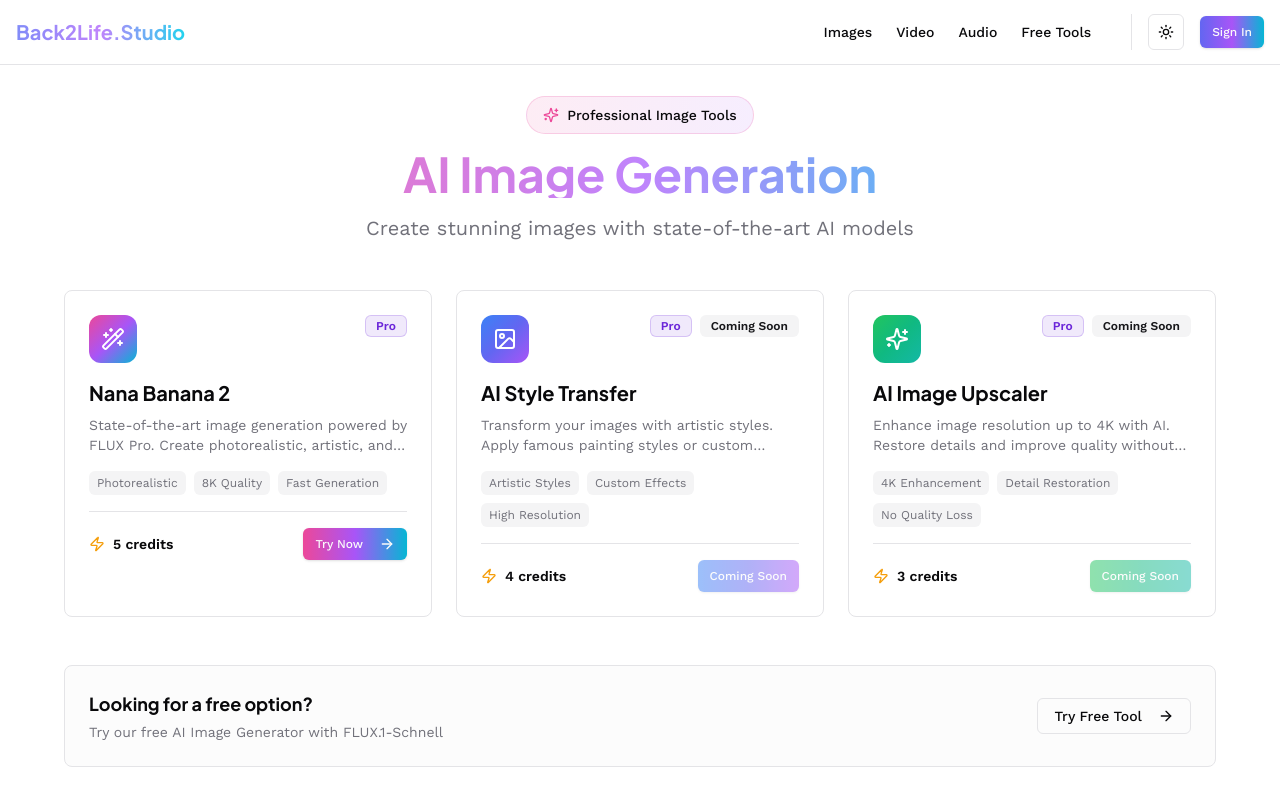
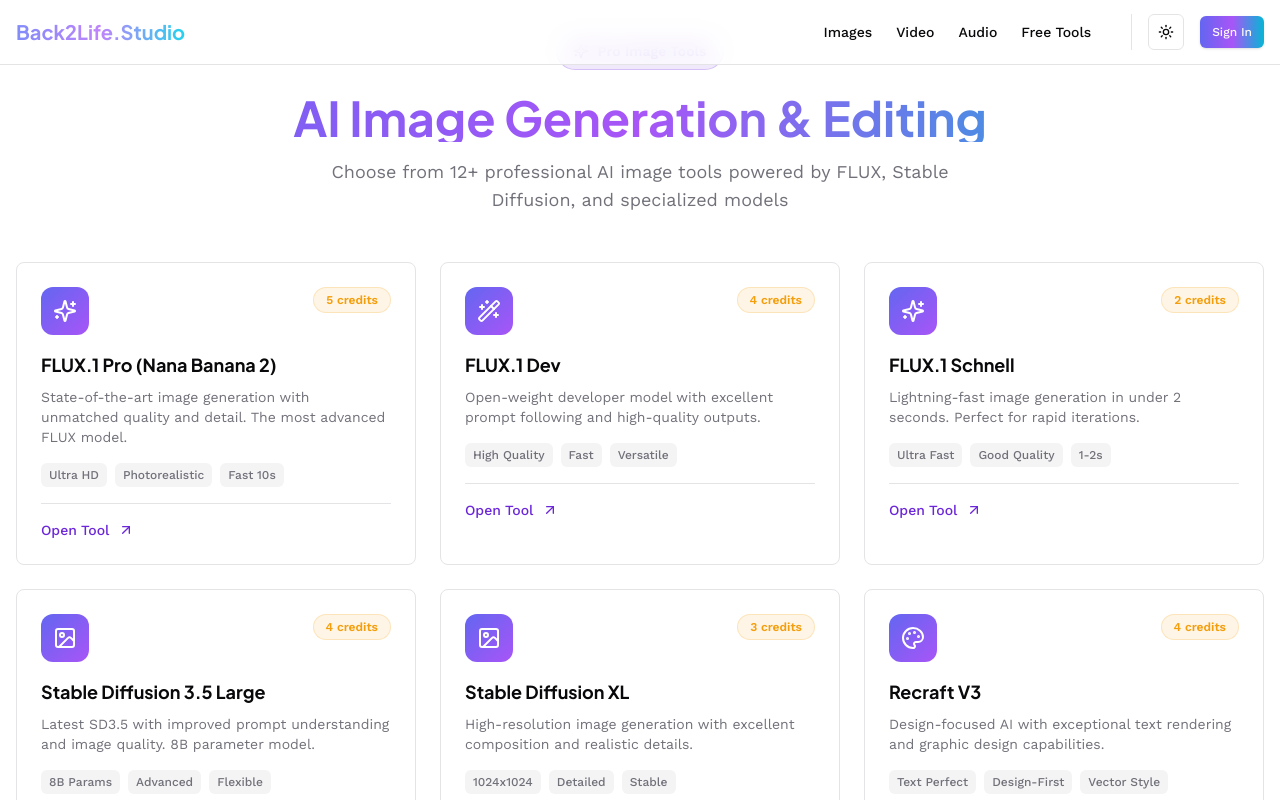
Before and after one commit to ashinstinct/sg-3f9e0639-0e46-47e0-ba87-cf415efaed8a-1774293159, a Next.js app: page /images in a window 1280 px wide. Shown: the top 800 px of the page. Built offline with nearby package versions, Linux system fonts and the light colour scheme.

Commit message:
feat(tools): add new models to image and video hubs

```diff
--- a/src/pages/images.tsx
+++ b/src/pages/images.tsx
@@ -1,154 +1,222 @@
 import { Navigation } from "@/components/Navigation";
 import { SEO } from "@/components/SEO";
+import { Button } from "@/components/ui/button";
 import { Card, CardContent } from "@/components/ui/card";
-import { Badge } from "@/components/ui/badge";
-import { Button } from "@/components/ui/button";
-import { Sparkles, Wand2, Image as ImageIcon, Zap, ArrowRight } from "lucide-react";
+import { Sparkles, Image as ImageIcon, Wand2, ArrowUpRight, Palette, Brush, Eraser, ZoomIn, Frame } from "lucide-react";
 import Link from "next/link";
 
-const IMAGE_TOOLS = [
+export default function ImagesPage() {
+  const imageTools = [
     {
-    id: "nana-banana",
-    name: "Nana Banana 2",
-    description: "State-of-the-art image generation powered by FLUX Pro. Create photorealistic, artistic, and creative images.",
-    icon: Wand2,
+      name: "FLUX.1 Pro (Nana Banana 2)",
+      description: "State-of-the-art image generation with unmatched quality and detail. The most advanced FLUX model.",
+      icon: Sparkles,
       credits: 5,
-    route: "/tools/nana-banana",
-    features: ["Photorealistic", "8K Quality", "Fast Generation"],
-    gradient: "from-pink-500 via-purple-500 to-cyan-500",
+      status: "active" as const,
+      link: "/tools/nana-banana",
+      features: ["Ultra HD", "Photorealistic", "Fast 10s"],
     },
     {
-    id: "style-transfer",
-    name: "AI Style Transfer",
-    description: "Transform your images with artistic styles. Apply famous painting styles or custom artistic effects.",
+      name: "FLUX.1 Dev",
+      description: "Open-weight developer model with excellent prompt following and high-quality outputs.",
+      icon: Wand2,
+      credits: 4,
+      status: "active" as const,
+      link: "/tools/flux-dev",
+      features: ["High Quality", "Fast", "Versatile"],
+    },
+    {
+      name: "FLUX.1 Schnell",
+      description: "Lightning-fast image generation in under 2 seconds. Perfect for rapid iterations.",
+      icon: Sparkles,
+      credits: 2,
+      status: "active" as const,
+      link: "/tools/flux-schnell",
+      features: ["Ultra Fast", "Good Quality", "1-2s"],
+    },
+    {
+      name: "Stable Diffusion 3.5 Large",
+      description: "Latest SD3.5 with improved prompt understanding and image quality. 8B parameter model.",
       icon: ImageIcon,
       credits: 4,
-    route: "/tools/style-transfer",
-    features: ["Artistic Styles", "Custom Effects", "High Resolution"],
-    gradient: "from-blue-500 via-indigo-500 to-purple-500",
-    comingSoon: true,
+      status: "active" as const,
+      link: "/tools/sd-35-large",
+      features: ["8B Params", "Advanced", "Flexible"],
     },
     {
-    id: "upscaler",
-    name: "AI Image Upscaler",
-    description: "Enhance image resolution up to 4K with AI. Restore details and improve quality without losing clarity.",
+      name: "Stable Diffusion XL",
+      description: "High-resolution image generation with excellent composition and realistic details.",
+      icon: ImageIcon,
+      credits: 3,
+      status: "active" as const,
+      link: "/tools/sdxl",
+      features: ["1024x1024", "Detailed", "Stable"],
+    },
+    {
+      name: "Recraft V3",
+      description: "Design-focused AI with exceptional text rendering and graphic design capabilities.",
+      icon: Palette,
+      credits: 4,
+      status: "active" as const,
+      link: "/tools/recraft-v3",
+      features: ["Text Perfect", "Design-First", "Vector Style"],
+    },
+    {
+      name: "FLUX LoRA",
+      description: "Custom-trained FLUX models for specific styles. Apply artistic styles to your generations.",
+      icon: Brush,
+      credits: 5,
+      status: "active" as const,
+      link: "/tools/flux-lora",
+      features: ["Custom Styles", "Fine-tuned", "Unique"],
+    },
+    {
+      name: "Face to Sticker",
+      description: "Transform any face photo into a fun cartoon sticker with AI. Perfect for avatars.",
       icon: Sparkles,
       credits: 3,
-    route: "/tools/upscaler",
-    features: ["4K Enhancement", "Detail Restoration", "No Quality Loss"],
-    gradient: "from-green-500 via-emerald-500 to-teal-500",
-    comingSoon: true,
+      status: "active" as const,
+      link: "/tools/face-sticker",
+      features: ["Fun", "Instant", "Cartoon Style"],
+    },
+    {
+      name: "Image to Image",
+      description: "Transform existing images with AI guidance. Preserve structure while changing style.",
+      icon: Wand2,
+      credits: 4,
+      status: "active" as const,
+      link: "/tools/image-to-image",
+      features: ["Style Transfer", "Guided", "Controlled"],
+    },
+    {
+      name: "AI Inpainting",
+      description: "Intelligently fill, remove, or replace parts of images. Perfect for editing and restoration.",
+      icon: Eraser,
+      credits: 3,
+      status: "active" as const,
+      link: "/tools/inpainting",
+      features: ["Smart Fill", "Object Removal", "Restoration"],
+    },
+    {
+      name: "AI Image Upscaler",
+      description: "Enhance image resolution up to 4x with AI. Recover details and sharpen blurry photos.",
+      icon: ZoomIn,
+      credits: 3,
+      status: "active" as const,
+      link: "/tools/upscaler",
+      features: ["4x Upscale", "Detail Recovery", "Sharp"],
+    },
+    {
+      name: "Background Removal",
+      description: "Instantly remove backgrounds with pixel-perfect precision. Export with transparency.",
+      icon: Frame,
+      credits: 2,
+      status: "active" as const,
+      link: "/tools/background-removal",
+      features: ["Instant", "Precise", "Transparent"],
     },
   ];
 
-export default function ImagesHub() {
   return (
     <>
       <SEO
-        title="AI Image Generation Tools - Back2Life.Studio"
-        description="Professional AI image generation tools powered by the latest models"
+        title="Pro Image Tools - AI Image Generators | Back2Life.Studio"
+        description="Access 12+ professional AI image generation tools. FLUX Pro, Stable Diffusion, Recraft V3, and specialized image editing tools."
+        image="/og-image.png"
       />
-      <div className="min-h-screen bg-background">
+      <div className="min-h-screen bg-gradient-to-b from-background via-background to-muted/30">
         <Navigation />
 
-        <div className="container mx-auto px-4 pt-24 pb-12">
-          {/* Hero Section */}
-          <div className="max-w-4xl mx-auto text-center mb-12">
-            <div className="inline-flex items-center gap-2 px-4 py-2 rounded-full bg-gradient-to-r from-pink-500/10 to-purple-500/10 border border-pink-500/20 mb-4">
-              <Sparkles className="w-4 h-4 text-pink-500" />
-              <span className="text-sm font-medium">Professional Image Tools</span>
+        <div className="container mx-auto px-4 py-8 max-w-7xl">
+          {/* Header */}
+          <div className="text-center mb-12">
+            <div className="inline-flex items-center gap-2 px-4 py-2 rounded-full bg-primary/10 border border-primary/20 mb-6">
+              <Sparkles className="w-4 h-4 text-primary" />
+              <span className="text-sm font-semibold text-primary">Pro Image Tools</span>
             </div>
 
-            <h1 className="font-heading font-bold text-5xl mb-4 bg-gradient-to-r from-pink-400 via-purple-400 to-cyan-400 bg-clip-text text-transparent">
-              AI Image Generation
+            <h1 className="font-heading text-4xl md:text-5xl font-bold mb-4 bg-gradient-to-r from-indigo-500 via-purple-500 to-cyan-500 bg-clip-text text-transparent">
+              AI Image Generation & Editing
             </h1>
 
-            <p className="text-xl text-muted-foreground">
-              Create stunning images with state-of-the-art AI models
+            <p className="text-lg text-muted-foreground max-w-2xl mx-auto">
+              Choose from 12+ professional AI image tools powered by FLUX, Stable Diffusion, and specialized models
             </p>
           </div>
 
           {/* Tools Grid */}
-          <div className="max-w-6xl mx-auto grid md:grid-cols-2 lg:grid-cols-3 gap-6">
-            {IMAGE_TOOLS.map((tool) => {
+          <div className="grid grid-cols-1 md:grid-cols-2 lg:grid-cols-3 gap-6 mb-12">
+            {imageTools.map((tool) => {
               const Icon = tool.icon;
               return (
-                <Card key={tool.id} className="group relative overflow-hidden hover:shadow-lg hover:shadow-primary/10 transition-all">
-                  <div className={`absolute inset-0 bg-gradient-to-br ${tool.gradient} opacity-0 group-hover:opacity-5 transition-opacity`} />
+                <Link key={tool.name} href={tool.link}>
+                  <Card className="group relative overflow-hidden hover:border-primary/50 transition-all hover:shadow-lg hover:shadow-primary/10 cursor-pointer h-full">
+                    <div className="absolute inset-0 bg-gradient-to-br from-indigo-500/5 via-purple-500/5 to-cyan-500/5 opacity-0 group-hover:opacity-100 transition-opacity" />
 
                     <CardContent className="p-6 relative">
                       <div className="flex items-start justify-between mb-4">
-                      <div className={`w-12 h-12 rounded-xl bg-gradient-to-br ${tool.gradient} flex items-center justify-center`}>
+                        <div className="w-12 h-12 rounded-xl bg-gradient-to-br from-indigo-500 to-purple-500 flex items-center justify-center">
                           <Icon className="w-6 h-6 text-white" />
                         </div>
                         <div className="flex gap-2">
-                        <Badge variant="secondary" className="bg-primary/10 text-primary border-primary/20">
-                          Pro
-                        </Badge>
-                        {tool.comingSoon && (
-                          <Badge variant="secondary">Coming Soon</Badge>
+                          <span className="px-3 py-1 rounded-full text-xs font-semibold bg-amber-500/10 text-amber-500 border border-amber-500/20">
+                            {tool.credits} credits
+                          </span>
+                          {tool.status === "coming_soon" && (
+                            <span className="px-3 py-1 rounded-full text-xs font-semibold bg-muted text-muted-foreground">
+                              Soon
+                            </span>
                           )}
                         </div>
                       </div>
 
-                    <h3 className="font-heading font-bold text-xl mb-2">
+                      <h3 className="font-heading font-bold text-lg mb-2 group-hover:text-primary transition-colors">
                         {tool.name}
                       </h3>
 
-                    <p className="text-sm text-muted-foreground mb-4 line-clamp-2">
+                      <p className="text-sm text-muted-foreground mb-4">
                         {tool.description}
                       </p>
 
-                    <div className="flex flex-wrap gap-2 mb-4">
+                      <div className="flex flex-wrap gap-2">
                         {tool.features.map((feature) => (
-                        <span key={feature} className="px-2 py-1 rounded-md text-xs bg-muted text-muted-foreground">
+                          <span
+                            key={feature}
+                            className="px-2 py-1 rounded-md text-xs bg-muted text-muted-foreground font-medium"
+                          >
                             {feature}
                           </span>
                         ))}
                       </div>
 
-                    <div className="flex items-center justify-between pt-4 border-t">
-                      <div className="flex items-center gap-2">
-                        <Zap className="w-4 h-4 text-amber-500" />
-                        <span className="text-sm font-semibold">{tool.credits} credits</span>
-                      </div>
-                      <Link href={tool.route}>
-                        <Button
-                          disabled={tool.comingSoon}
-                          size="sm"
-                          className={`bg-gradient-to-r ${tool.gradient} hover:opacity-90`}
-                        >
-                          {tool.comingSoon ? "Coming Soon" : (
-                            <>
-                              Try Now
-                              <ArrowRight className="ml-2 w-4 h-4" />
-                            </>
-                          )}
-                        </Button>
-                      </Link>
+                      <div className="flex items-center gap-2 mt-4 pt-4 border-t text-primary font-medium text-sm">
+                        Open Tool
+                        <ArrowUpRight className="w-4 h-4 group-hover:translate-x-1 group-hover:-translate-y-1 transition-transform" />
                       </div>
                     </CardContent>
                   </Card>
+                </Link>
               );
             })}
           </div>
 
-          {/* Free Alternative */}
-          <div className="max-w-6xl mx-auto mt-12">
-            <Card className="bg-muted/30">
-              <CardContent className="p-6">
-                <div className="flex items-center justify-between">
-                  <div>
-                    <h3 className="font-heading font-bold text-lg mb-1">Looking for a free option?</h3>
-                    <p className="text-sm text-muted-foreground">Try our free AI Image Generator with FLUX.1-Schnell</p>
-                  </div>
+          {/* Free Tool Section */}
+          <div className="text-center">
+            <Card className="max-w-2xl mx-auto border-primary/20 bg-gradient-to-br from-primary/5 to-primary/10">
+              <CardContent className="p-8">
+                <Sparkles className="w-12 h-12 mx-auto mb-4 text-primary" />
+                <h2 className="font-heading text-2xl font-bold mb-2">
+                  Try Our Free AI Image Generator
+                </h2>
+                <p className="text-muted-foreground mb-6">
+                  Generate unlimited images with FLUX.1-Schnell — no credits needed
+                </p>
                 <Link href="/generate">
-                    <Button variant="outline">
-                      Try Free Tool
-                      <ArrowRight className="ml-2 w-4 h-4" />
+                  <Button size="lg" className="bg-gradient-to-r from-indigo-500 to-purple-500 hover:opacity-90">
+                    Generate Free Images
+                    <ArrowUpRight className="ml-2 w-4 h-4" />
                   </Button>
                 </Link>
-                </div>
               </CardContent>
             </Card>
           </div>
--- a/src/pages/video.tsx
+++ b/src/pages/video.tsx
@@ -3,121 +3,159 @@
 import { Card, CardContent } from "@/components/ui/card";
 import { Badge } from "@/components/ui/badge";
 import { Button } from "@/components/ui/button";
-import { Video, Sparkles, Zap, ArrowRight } from "lucide-react";
+import { Video, Sparkles, Zap, ArrowRight, Film } from "lucide-react";
 import Link from "next/link";
 
-const VIDEO_MODELS = [
+const videoTools = [
   {
-    id: "kling-3",
     name: "Kling 3.0",
-    description: "Latest cinematic quality video generation with advanced camera movements and scene understanding.",
+    description: "Latest Kling model with cinematic quality, advanced camera movements, and photorealistic details.",
+    icon: Video,
     credits: 20,
     maxDuration: 10,
-    route: "/tools/kling-3",
-    gradient: "from-purple-500 via-pink-500 to-red-500",
+    status: "active" as const,
+    link: "/tools/kling-3",
+    features: ["Cinematic", "10s Max", "Camera Control"],
   },
   {
-    id: "kling-26",
     name: "Kling 2.6",
-    description: "Standard balanced quality with reliable performance for most video generation needs.",
+    description: "Standard Kling model with balanced quality and performance. Great for most use cases.",
+    icon: Video,
     credits: 16,
     maxDuration: 10,
-    route: "/tools/kling-26",
-    gradient: "from-blue-500 via-purple-500 to-pink-500",
+    status: "active" as const,
+    link: "/tools/kling-26",
+    features: ["Balanced", "10s Max", "Stable"],
   },
   {
-    id: "kling-25",
     name: "Kling 2.5 Pro",
-    description: "Enhanced details and professional-grade output for high-quality productions.",
+    description: "Pro version with enhanced detail rendering and improved motion consistency.",
+    icon: Video,
     credits: 18,
     maxDuration: 8,
-    route: "/tools/kling-25",
-    gradient: "from-cyan-500 via-blue-500 to-purple-500",
+    status: "active" as const,
+    link: "/tools/kling-25",
+    features: ["Enhanced", "8s Max", "Pro Quality"],
   },
   {
-    id: "kling-01",
+    name: "Kling 2.1",
+    description: "Earlier Kling model optimized for speed and efficiency. Still delivers great results.",
+    icon: Video,
+    credits: 14,
+    maxDuration: 8,
+    status: "active" as const,
+    link: "/tools/kling-21",
+    features: ["Fast", "8s Max", "Efficient"],
+  },
+  {
     name: "Kling 01",
-    description: "Experimental variant with unique artistic interpretations and creative outputs.",
+    description: "Experimental Kling variant with unique visual style and creative interpretations.",
+    icon: Sparkles,
     credits: 15,
     maxDuration: 6,
-    route: "/tools/kling-01",
-    gradient: "from-green-500 via-emerald-500 to-cyan-500",
+    status: "active" as const,
+    link: "/tools/kling-01",
+    features: ["Experimental", "6s Max", "Creative"],
   },
   {
-    id: "luma",
     name: "Luma Dream Machine",
-    description: "Fast generation with exceptional quality. Perfect for quick iterations and rapid prototyping.",
+    description: "Fast, high-quality video generation. Perfect for quick turnaround and professional results.",
+    icon: Zap,
     credits: 15,
     maxDuration: 5,
-    route: "/tools/luma",
-    gradient: "from-orange-500 via-pink-500 to-purple-500",
+    status: "active" as const,
+    link: "/tools/luma",
+    features: ["Fast Gen", "5s Max", "High Quality"],
   },
   {
-    id: "runway",
     name: "Runway Gen-3 Turbo",
-    description: "Professional-grade video generation trusted by filmmakers and content creators worldwide.",
+    description: "Professional-grade video generation from Runway. Industry-standard quality and reliability.",
+    icon: Film,
     credits: 18,
     maxDuration: 10,
-    route: "/tools/runway",
-    gradient: "from-indigo-500 via-purple-500 to-pink-500",
+    status: "active" as const,
+    link: "/tools/runway",
+    features: ["Pro Grade", "10s Max", "Reliable"],
   },
   {
-    id: "minimax",
     name: "MiniMax Video",
-    description: "Cost-effective solution with good quality output. Ideal for high-volume projects.",
+    description: "Cost-effective video generation with good quality. Best value for your credits.",
+    icon: Sparkles,
     credits: 12,
     maxDuration: 6,
-    route: "/tools/minimax",
-    gradient: "from-teal-500 via-green-500 to-emerald-500",
+    status: "active" as const,
+    link: "/tools/minimax",
+    features: ["Cost-Effective", "6s Max", "Good Quality"],
   },
   {
-    id: "hunyuan",
     name: "Hunyuan Video",
-    description: "Tencent's advanced AI model with superior scene composition and motion dynamics.",
+    description: "Tencent's advanced video AI with strong scene understanding and realistic motion.",
+    icon: Video,
     credits: 16,
     maxDuration: 8,
-    route: "/tools/hunyuan",
-    gradient: "from-red-500 via-orange-500 to-yellow-500",
+    status: "active" as const,
+    link: "/tools/hunyuan",
+    features: ["Tencent AI", "8s Max", "Realistic"],
   },
   {
-    id: "sora",
+    name: "Grok Video",
+    description: "xAI's video generation model with creative interpretations and unique style.",
+    icon: Sparkles,
+    credits: 22,
+    maxDuration: 10,
+    status: "active" as const,
+    link: "/tools/grok-video",
+    features: ["xAI", "10s Max", "Creative"],
+  },
+  {
+    name: "Seedance 1.5 Pro",
+    description: "State-of-the-art video synthesis with exceptional motion quality and temporal consistency.",
+    icon: Video,
+    credits: 20,
+    maxDuration: 12,
+    status: "active" as const,
+    link: "/tools/seedance-pro",
+    features: ["Pro Quality", "12s Max", "Smooth Motion"],
+  },
+  {
     name: "Sora 2.0",
-    description: "OpenAI's groundbreaking model for ultra-realistic, long-form video generation.",
+    description: "OpenAI's revolutionary video model. Generate up to 20 seconds of cinematic quality video.",
+    icon: Film,
     credits: 25,
     maxDuration: 20,
-    route: "/tools/sora",
-    gradient: "from-violet-500 via-purple-500 to-fuchsia-500",
-    comingSoon: true,
+    status: "coming_soon" as const,
+    link: "/tools/sora",
+    features: ["20s Max", "OpenAI", "Revolutionary"],
   },
   {
-    id: "veo",
     name: "Veo 3.1",
-    description: "Google DeepMind's advanced video synthesis with unmatched photorealism.",
+    description: "Google's advanced video generation AI. State-of-the-art quality and prompt understanding.",
+    icon: Sparkles,
     credits: 22,
     maxDuration: 15,
-    route: "/tools/veo",
-    gradient: "from-blue-500 via-cyan-500 to-teal-500",
-    comingSoon: true,
+    status: "coming_soon" as const,
+    link: "/tools/veo",
+    features: ["Google", "15s Max", "Advanced"],
   },
   {
-    id: "veo-fast",
     name: "Veo 3.1 Fast",
-    description: "Faster variant of Veo 3.1 optimized for quick turnaround without quality loss.",
+    description: "Faster variant of Veo 3.1 with reduced generation time while maintaining quality.",
+    icon: Zap,
     credits: 18,
     maxDuration: 10,
-    route: "/tools/veo-fast",
-    gradient: "from-green-500 via-teal-500 to-cyan-500",
-    comingSoon: true,
+    status: "coming_soon" as const,
+    link: "/tools/veo-fast",
+    features: ["Fast", "10s Max", "Google"],
   },
   {
-    id: "seedream",
     name: "Seedream 2.0",
-    description: "State-of-the-art video synthesis with exceptional temporal consistency.",
+    description: "Next-gen video synthesis with breakthrough temporal consistency and realism.",
+    icon: Video,
     credits: 20,
     maxDuration: 12,
-    route: "/tools/seedream",
-    gradient: "from-pink-500 via-rose-500 to-red-500",
-    comingSoon: true,
+    status: "coming_soon" as const,
+    link: "/tools/seedream",
+    features: ["Next-Gen", "12s Max", "Realistic"],
   },
 ];
 
@@ -150,8 +188,8 @@
 
           {/* Models Grid */}
           <div className="max-w-7xl mx-auto grid md:grid-cols-2 lg:grid-cols-3 xl:grid-cols-4 gap-6">
-            {VIDEO_MODELS.map((model) => (
-              <Card key={model.id} className="group relative overflow-hidden hover:shadow-lg hover:shadow-primary/10 transition-all">
+            {videoTools.map((model) => (
+              <Card key={model.name} className="group relative overflow-hidden hover:shadow-lg hover:shadow-primary/10 transition-all">
                 <div className={`absolute inset-0 bg-gradient-to-br ${model.gradient} opacity-0 group-hover:opacity-5 transition-opacity`} />
 
                 <CardContent className="p-6 relative">
```
Lines whose indentation alone changed are shown as unchanged.
